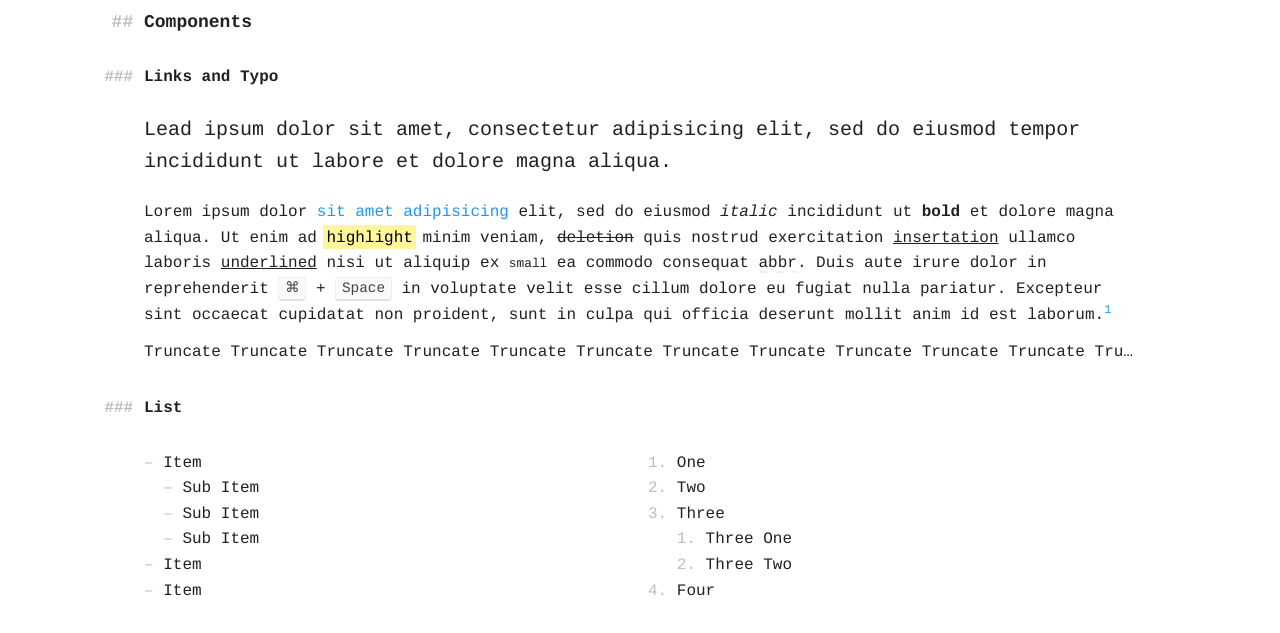
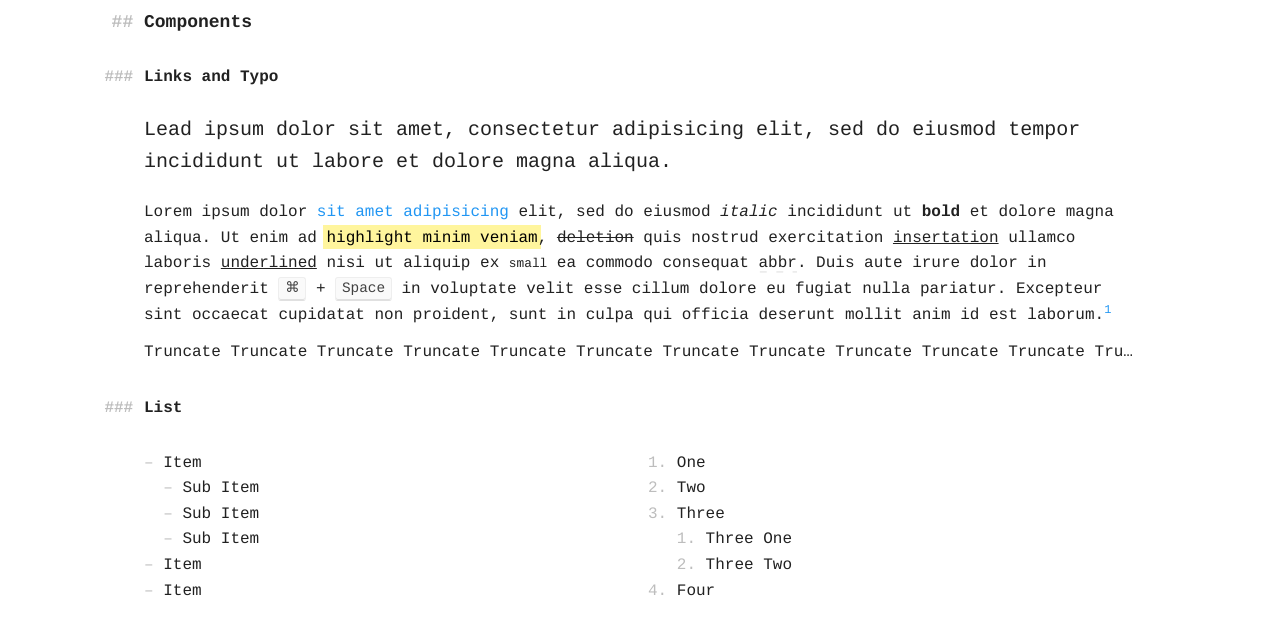
Before and after one commit to maxbeier/tawian-frontend, a website: page index.html in a window 1280 px wide. Shown: the part 148-781 px from the top of the page. Drawn offline with Linux system fonts and the light colour scheme.

Commit message:
Added styling for nested highlighting

```diff
--- a/index.html
+++ b/index.html
@@ -55,7 +55,7 @@
          <p class="lead">Lead ipsum dolor sit amet, consectetur adipisicing elit, sed do eiusmod tempor incididunt ut labore et dolore magna aliqua.</p>
 
          <p>
-            Lorem ipsum dolor <a href="#">sit amet adipisicing</a> elit, sed do eiusmod <em>italic</em> incididunt ut <strong>bold</strong> et dolore magna aliqua. Ut enim ad <mark>highlight</mark> minim veniam, <del>deletion</del> quis nostrud exercitation <ins>insertation</ins> ullamco laboris <u>underlined</u> nisi ut aliquip ex <small>small</small> ea commodo consequat <abbr title="Abbreviation">abbr</abbr>. Duis aute irure dolor in reprehenderit <kbd>⌘</kbd> + <kbd>Space</kbd> in voluptate velit esse cillum dolore eu fugiat nulla pariatur. Excepteur sint occaecat cupidatat non proident, sunt in culpa qui officia deserunt mollit anim id est laborum.<sup id="fnref:example"><a href="#fn:example" class="footnote">1</a></sup>
+            Lorem ipsum dolor <a href="#">sit amet adipisicing</a> elit, sed do eiusmod <em>italic</em> incididunt ut <strong>bold</strong> et dolore magna aliqua. Ut enim ad <mark>highlight <mark>minim</mark> veniam</mark>, <del>deletion</del> quis nostrud exercitation <ins>insertation</ins> ullamco laboris <u>underlined</u> nisi ut aliquip ex <small>small</small> ea commodo consequat <abbr title="Abbreviation">abbr</abbr>. Duis aute irure dolor in reprehenderit <kbd>⌘</kbd> + <kbd>Space</kbd> in voluptate velit esse cillum dolore eu fugiat nulla pariatur. Excepteur sint occaecat cupidatat non proident, sunt in culpa qui officia deserunt mollit anim id est laborum.<sup id="fnref:example"><a href="#fn:example" class="footnote">1</a></sup>
          </p>
 
          <p class="truncate">Truncate Truncate Truncate Truncate Truncate Truncate Truncate Truncate Truncate Truncate Truncate Truncate</p>
--- a/sass/components/components.scss
+++ b/sass/components/components.scss
@@ -101,8 +101,14 @@ cite {
 // Inline Text Elements ---------------------------------------
 
 mark {
+  box-decoration-break: clone;
   background-color: $yellow-200;
   box-shadow: 0 -1px 0 3px $yellow-200;
+
+  mark {
+    background-color: $yellow-600;
+    box-shadow: 0 -1px 0 3px $yellow-600;
+  }
 }
 
 abbr[title] {
```
